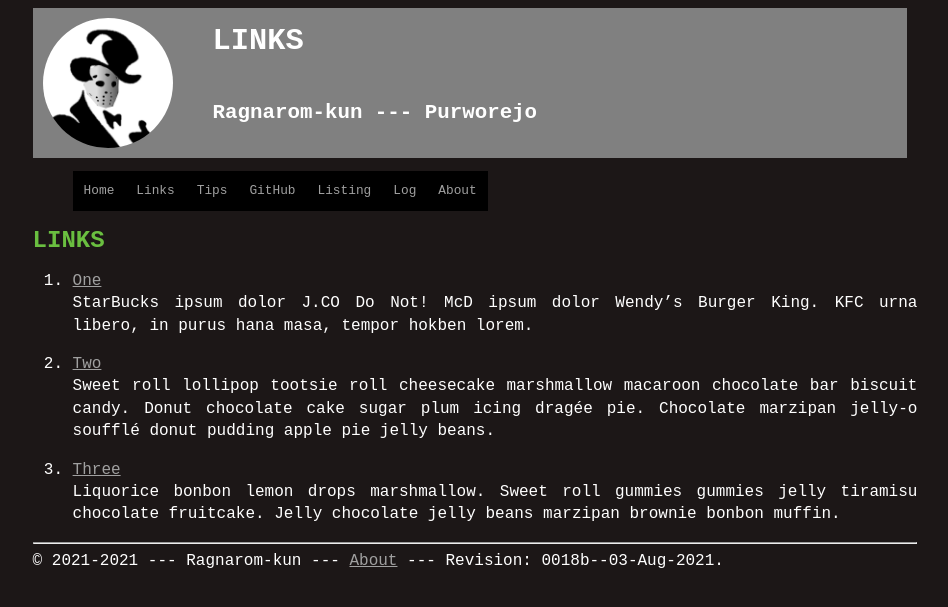
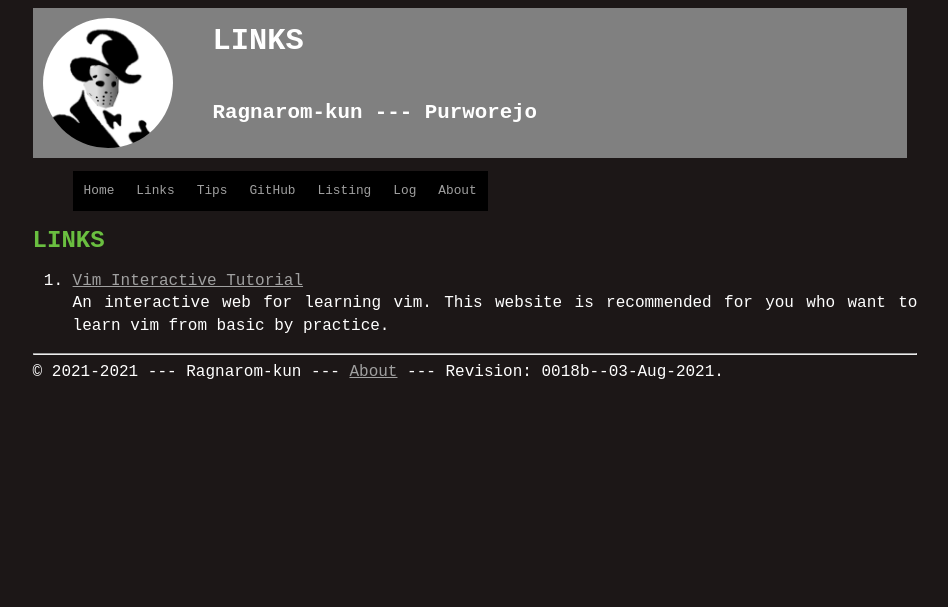
Before and after one commit to Ragnarom-kun/os212, a Jekyll site: the page built from links.md, in a window 1280 px wide. Shown: the top 607 px of the page, without its empty margins (165-1113 px from the left). Built offline with Jekyll 4.4.1, drawn with Linux system fonts in a browser that asks for light colours; our own code applies the rules of GitHub Pages for plain Markdown files.

Commit message:
Update links.md

```diff
--- a/links.md
+++ b/links.md
@@ -4,17 +4,5 @@ permalink: /LINKS/
 
 # LINKS
 
-1. [One](https://en.wikipedia.org/wiki/1)<br>
-StarBucks ipsum dolor J.CO Do Not!
-McD ipsum dolor Wendy's Burger King.
-KFC urna libero, in purus hana masa, tempor hokben lorem.
-
-2. [Two](https://en.wikipedia.org/wiki/2)<br>
-Sweet roll lollipop tootsie roll cheesecake marshmallow macaroon chocolate bar biscuit candy.
-Donut chocolate cake sugar plum icing dragée pie.
-Chocolate marzipan jelly-o soufflé donut pudding apple pie jelly beans.
-
-3. [Three](https://en.wikipedia.org/wiki/3)<br>
-Liquorice bonbon lemon drops marshmallow.
-Sweet roll gummies gummies jelly tiramisu chocolate fruitcake.
-Jelly chocolate jelly beans marzipan brownie bonbon muffin.
+1. [Vim Interactive Tutorial](https://www.openvim.com/)<br>
+An interactive web for learning vim. This website is recommended for you who want to learn vim from basic by practice.
```
